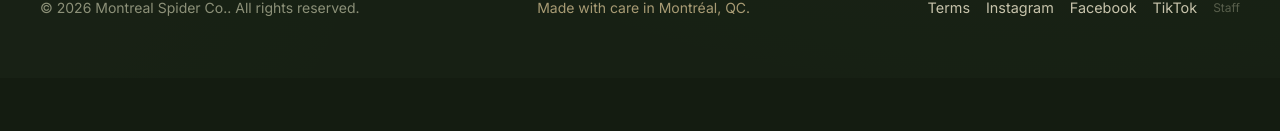
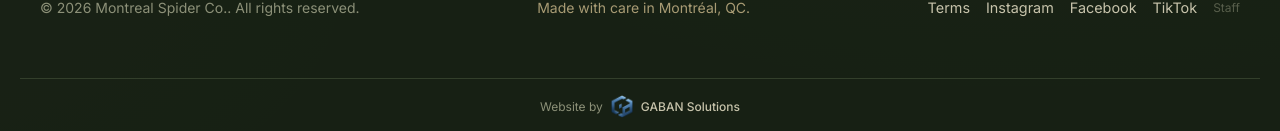
Before and after one commit to MitchellCastellanos/Montreal-Spider-Co, a Next.js app: page /en in a window 1280 px wide. Shown: the part 5781-5912 px from the top of the page. Before the commit the page ends 5859 px from the top, so only its background shows below. Built offline with nearby package versions, Linux system fonts and the light colour scheme; no server answers; the database is empty.

Commit message:
Add GABAN Solutions credit to site footer
Bilingual (EN/FR) attribution line linking to gabansolutions.ca.

Co-Authored-By: Claude Sonnet 5 <noreply@anthropic.com>
Claude-Session: https://claude.ai/code/session_018Biw4kvUFLMBw5p6octRzS

```diff
--- a/src/components/Footer.tsx
+++ b/src/components/Footer.tsx
@@ -100,6 +100,19 @@ export default function Footer() {
         </div>
       </div>
 
+      <div className="container-x flex items-center justify-center gap-4 border-t border-line py-4">
+        <a
+          href="https://gabansolutions.ca"
+          target="_blank"
+          rel="noopener noreferrer"
+          className="flex items-center gap-2 text-xs text-muted transition-colors hover:text-cream"
+        >
+          <span>{f.credit}</span>
+          <Image src="/brand/gaban-logo.png" alt="GABAN Solutions" width={22} height={22} className="object-contain" />
+          <span className="font-medium text-bone">GABAN Solutions</span>
+        </a>
+      </div>
+
       <style>{`
         .footer-link { display:block; color: var(--bone); font-size: .9rem; padding: .25rem 0; transition: color .2s, transform .2s; }
         .footer-link:hover { color: var(--gold-bright); transform: translateX(2px); }
--- a/src/i18n/dictionaries/en.json
+++ b/src/i18n/dictionaries/en.json
@@ -657,6 +657,7 @@
     "allSpecies": "All species",
     "rights": "All rights reserved.",
     "madeIn": "Made with care in Montréal, QC.",
+    "credit": "Website by",
     "verifiedBadge": "TarantulApp Verified Origin partner",
     "legalTerms": "Terms",
     "legalPrivacy": "Privacy",
--- a/src/i18n/dictionaries/fr.json
+++ b/src/i18n/dictionaries/fr.json
@@ -657,6 +657,7 @@
     "allSpecies": "Toutes les espèces",
     "rights": "Tous droits réservés.",
     "madeIn": "Faite avec soin à Montréal, QC.",
+    "credit": "Site conçu par",
     "verifiedBadge": "Partenaire Origine Vérifiée TarantulApp",
     "legalTerms": "Conditions",
     "legalPrivacy": "Confidentialité",
```
Also changed, not shown: public/brand/gaban-logo.png (added).
